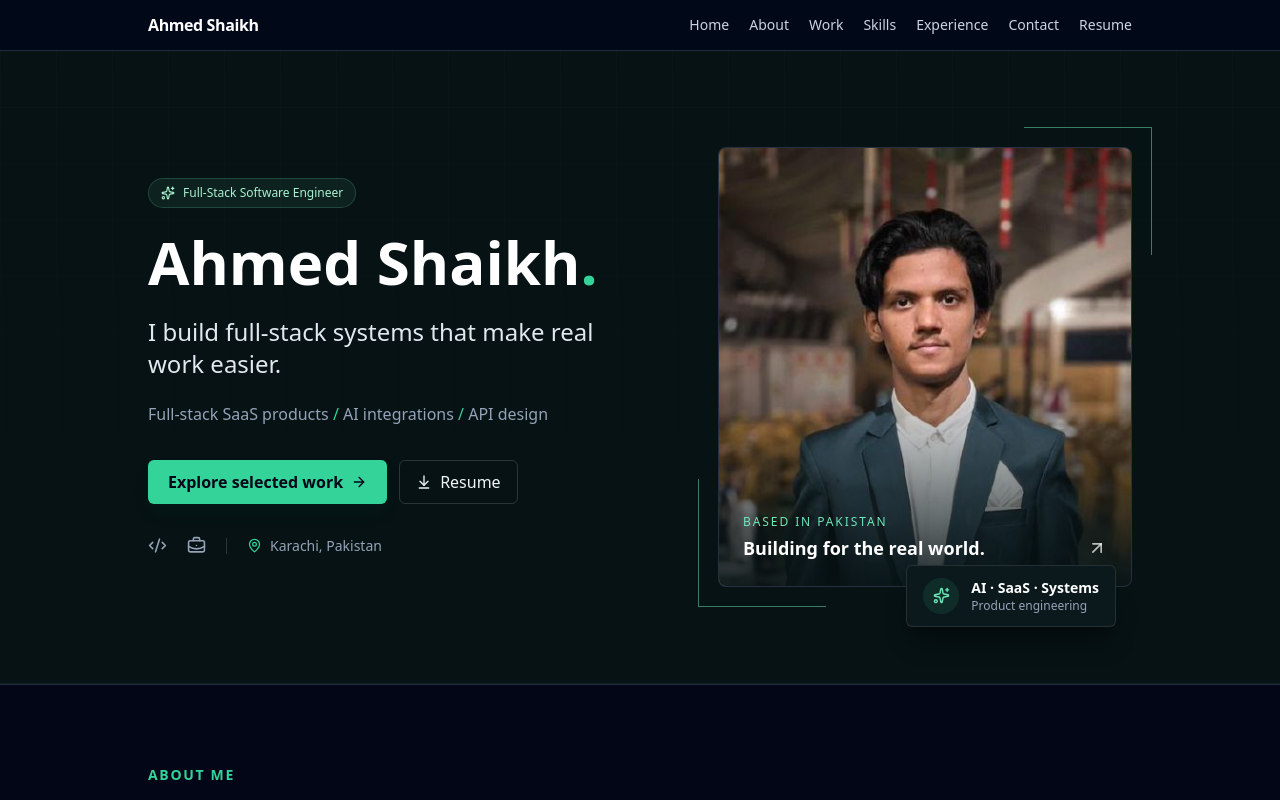
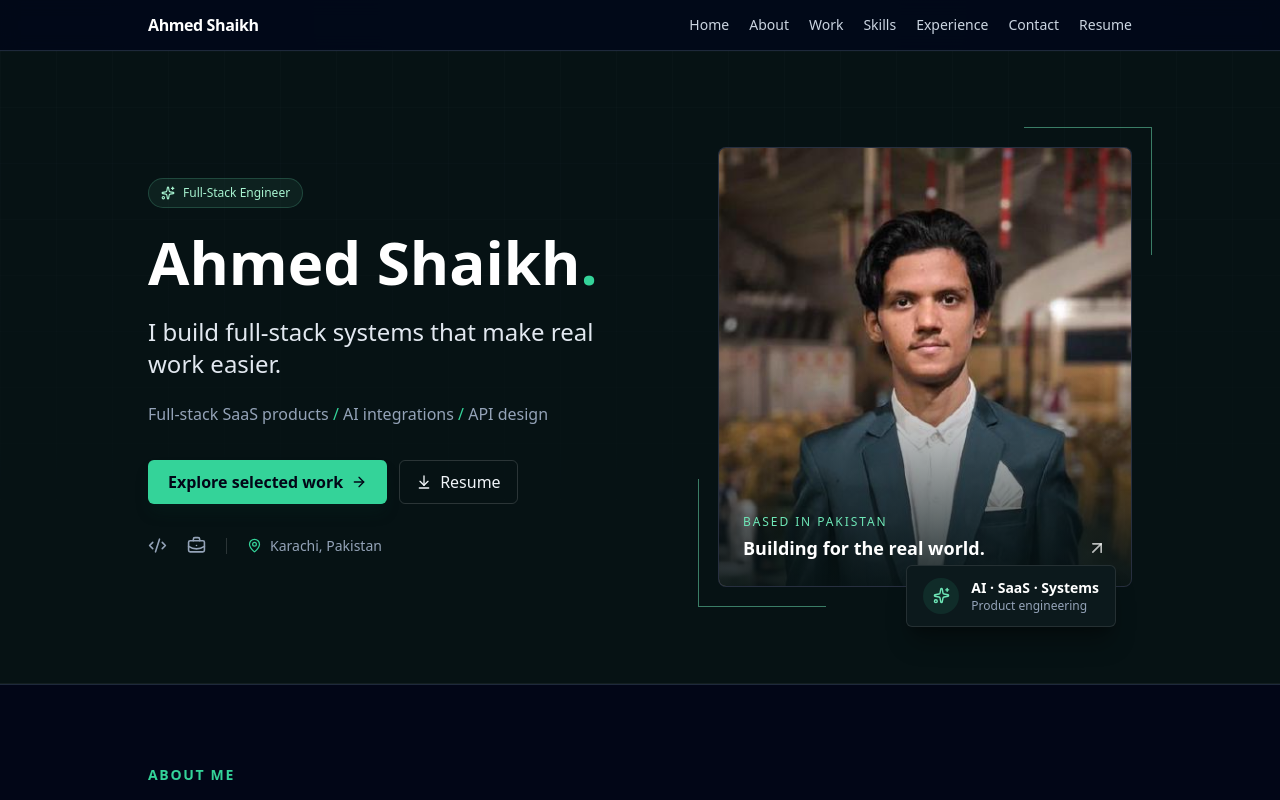
Before and after one commit to DevShaikh/my-portfolio, a Next.js app: page / in a window 1280 px wide. Shown: the top 800 px of the page. Built offline with nearby package versions, Linux system fonts and the light colour scheme; no server answers.

Commit message:
Update role description in profile to align with current title

```diff
--- a/content/profile.ts
+++ b/content/profile.ts
@@ -3,10 +3,10 @@ import { profileSchema } from './schema';
 // Facts here come from the resume. Keep them identical to it.
 export const profile = profileSchema.parse({
   name: 'Ahmed Shaikh',
-  role: 'Full-Stack Software Engineer',
+  role: 'Full-Stack Engineer',
   headline: 'I build full-stack systems that make real work easier.',
   intro:
-    'I’m a Full-Stack Software Engineer with 4+ years of experience delivering production-grade platforms across real estate technology, property management, and ecommerce. I specialize in Next.js, Node.js, MongoDB, and TypeScript, and I’ve built hands-on experience integrating LLMs like Anthropic Claude into real-world commercial products.',
+    'I’m a Full-Stack Engineer with 4+ years of experience delivering production-grade platforms across real estate technology, property management, and ecommerce. I specialize in Next.js, Node.js, MongoDB, and TypeScript, and I’ve built hands-on experience integrating LLMs like Anthropic Claude into real-world commercial products.',
   location: 'Karachi, Pakistan',
   email: 'asofficial4k@gmail.com',
   linkedin: 'https://www.linkedin.com/in/devshaikh',
```
